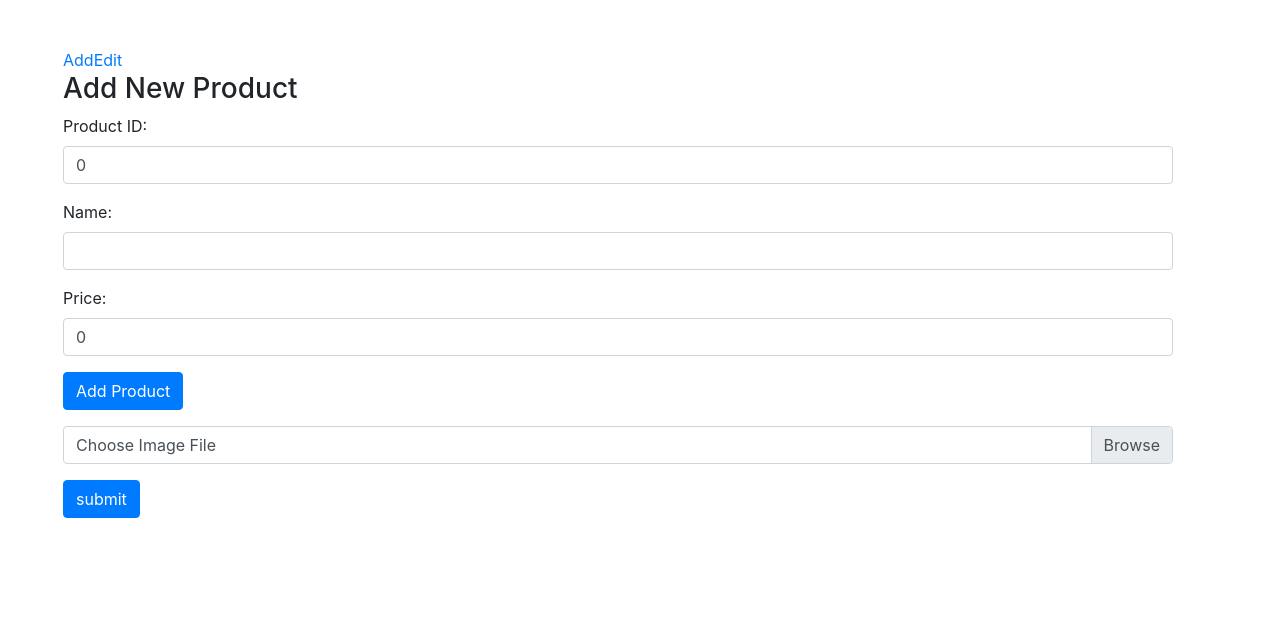
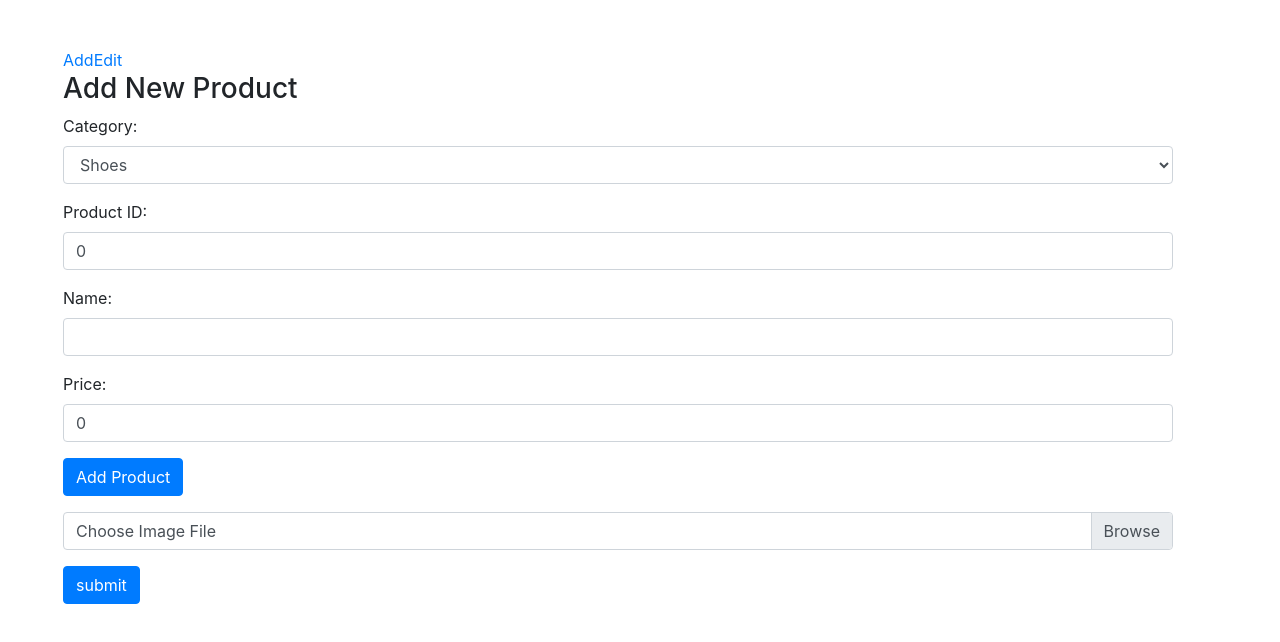
Before and after one commit to arojayathilaka/Application-Frameworks-Group-Project, a React (Create React App) app: page /add in a window 1280 px wide. Shown: the top 642 px of the page. Built offline with nearby package versions, Linux system fonts and the light colour scheme.

Commit message:
add category to products

```diff
--- a/src/components/add-product.js
+++ b/src/components/add-product.js
@@ -6,12 +6,14 @@ class AddProduct extends Component {
         super(props);
 
         this.state = {
+            category: 'Shoes',
             prodId: 0,
             name: '',
             price: 0,
             discount: 0,
             comments: '',
             ratings: 0,
+            categories: ['Shoes', 'Skirts', 'Trousers']
         }
     }
 
@@ -33,10 +35,17 @@ class AddProduct extends Component {
         })
     };
 
+    onChangeCategory = event => {
+        this.setState({
+            category: event.target.value
+        })
+    };
+
     onSubmit = event => {
         event.preventDefault();
 
         const product = {
+            category: this.state.category,
             prodId: this.state.prodId,
             name: this.state.name,
             price: this.state.price,
@@ -60,6 +69,24 @@ class AddProduct extends Component {
             <div>
                 <h3>Add New Product</h3>
                 <form onSubmit={this.onSubmit}>
+                    <div className="form-group">
+                        <label>Category: </label>
+                        <select
+                            required
+                            className="form-control"
+                            value={this.state.category}
+                            onChange={this.onChangeCategory}>
+                            {this.state.categories.map(category => {
+                                return (
+                                    <option
+                                        key={category}
+                                        value={category}>{category}
+                                    </option>
+                                )
+                            })
+                            }
+                        </select>
+                    </div>
                     <div className="form-group">
                         <label>Product ID: </label>
                         <input
--- a/src/components/home.js
+++ b/src/components/home.js
@@ -74,15 +74,15 @@ class Home extends Component{
 
     //}
 
-    loadProducts() {
-        fetch('http://localhost:5000/products/')
-            .then(res => res.json())
-            .then(products => {
-                this.setState({ products })
-
-            });
-
-    }
+    // loadProducts() {
+    //     fetch('http://localhost:5000/products/')
+    //         .then(res => res.json())
+    //         .then(products => {
+    //             this.setState({ products })
+    //
+    //         });
+    //
+    // }
 
     componentWillMount() {
 
--- a/src/components/products-list.js
+++ b/src/components/products-list.js
@@ -23,7 +23,7 @@ class ProductsList extends Component {
             })
     }
 
-    deleteExercise = id => {
+    deleteProduct = id => {
         axios.delete('http://localhost:5000/products/' + id)
             .then(res => console.log(res.data))
             .catch(err => console.error(err));
@@ -62,7 +62,7 @@ class ProductsList extends Component {
                                     Edit
                                 </a> | <button
                                 className="btn btn-danger"
-                                onClick={() => this.deleteExercise(product._id)}
+                                onClick={() => this.deleteProduct(product._id)}
                             >
                                 Delete
                             </button>
```
Also changed, not shown: 2 other files (tests, documents, lock files or other folders).
